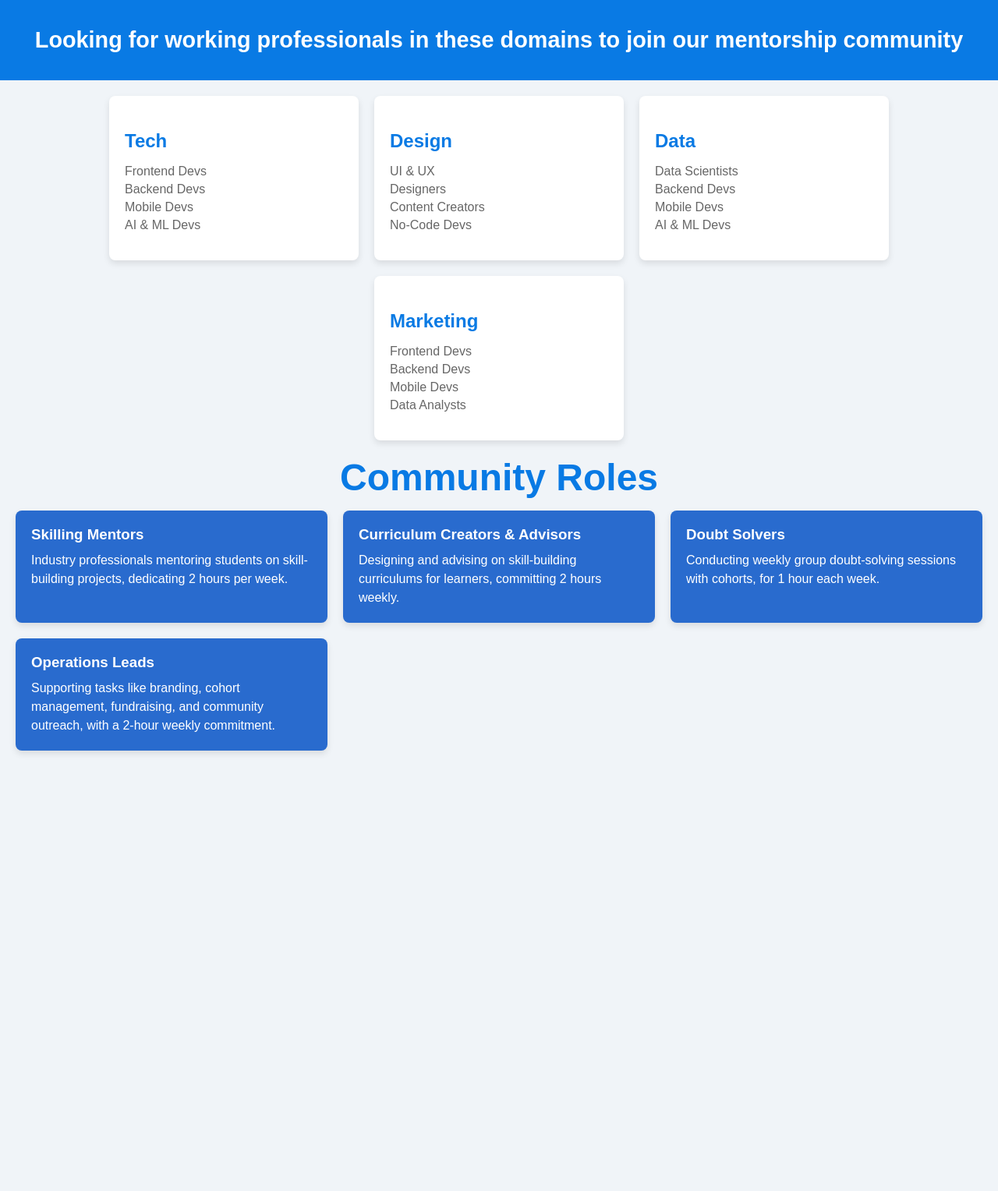
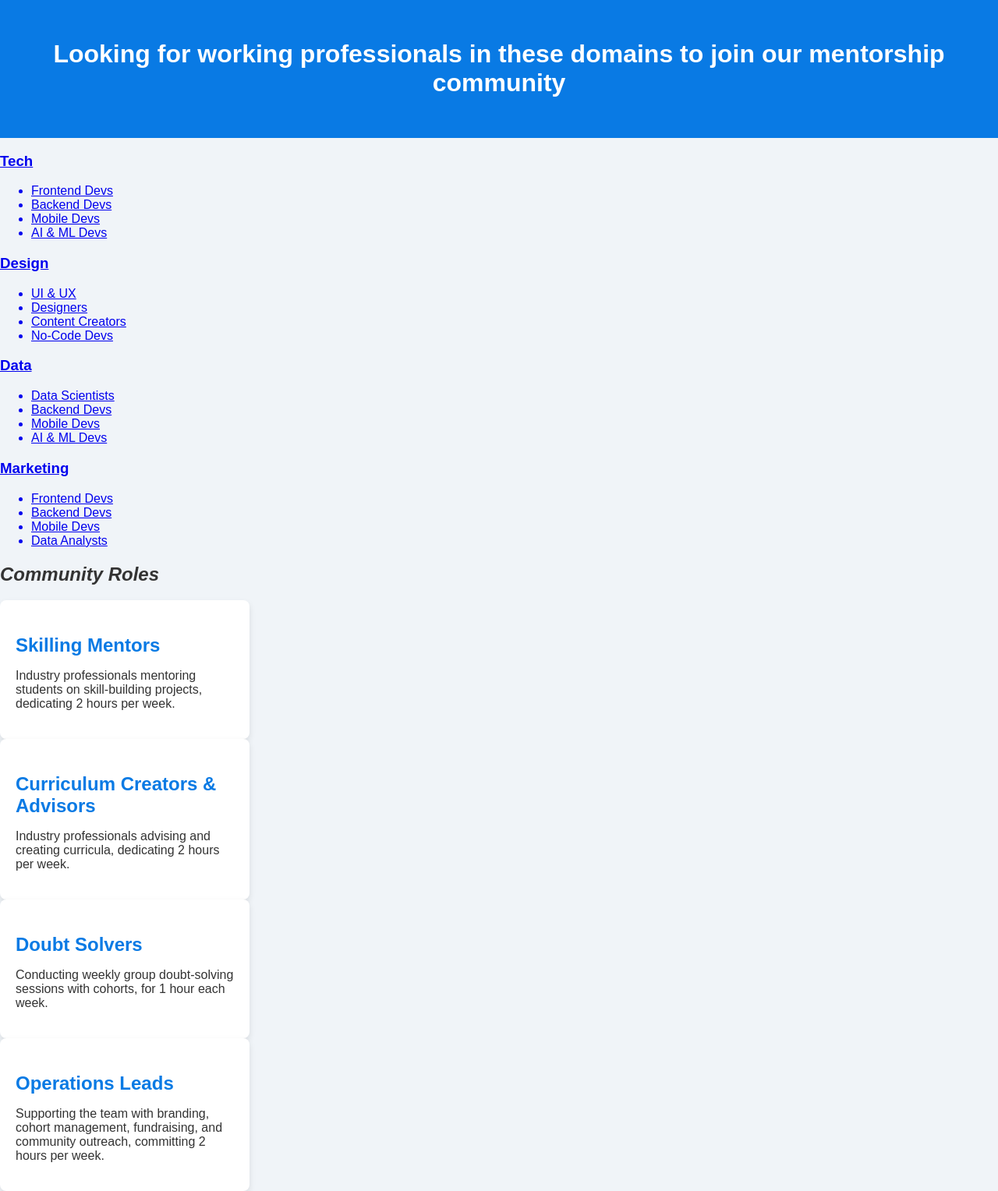
Before and after one commit to saif-alii/Barabari_, a plain HTML site: page index.html in a window 1280 px wide. Shown: the whole page at 78% size. Before the commit the page ends 983 px from the top, so only its background shows below. Drawn offline with Linux system fonts and the light colour scheme.

Commit message:
Update index.html
Updated code

```diff
--- a/index.html
+++ b/index.html
@@ -4,16 +4,18 @@
   <meta charset="UTF-8">
   <meta name="viewport" content="width=device-width, initial-scale=1.0">
   <link rel="stylesheet" href="style.css">
-  <title>Mentorship Community</title>
+  <title>Feature Cards</title>
 </head>
 <body>
   <header>
-    <h1 class="main-title">Looking for working professionals in these domains to join our mentorship community</h1>
+    <h1 class="sen">
+      Looking for working professionals in these domains to join our mentorship community
+    </h1>
   </header>
-  <main class="container">
-    <!-- Feature Cards Section -->
-    <section class="feature-cards">
-      <div class="card">
+
+  <main>
+    <section class="page-contain">
+      <a href="#" class="data-card">
         <h3>Tech</h3>
         <ul>
           <li>Frontend Devs</li>
@@ -21,8 +23,8 @@
           <li>Mobile Devs</li>
           <li>AI & ML Devs</li>
         </ul>
-      </div>
-      <div class="card">
+      </a>
+      <a href="#" class="data-card">
         <h3>Design</h3>
         <ul>
           <li>UI & UX</li>
@@ -30,8 +32,8 @@
           <li>Content Creators</li>
           <li>No-Code Devs</li>
         </ul>
-      </div>
-      <div class="card">
+      </a>
+      <a href="#" class="data-card">
         <h3>Data</h3>
         <ul>
           <li>Data Scientists</li>
@@ -39,8 +41,8 @@
           <li>Mobile Devs</li>
           <li>AI & ML Devs</li>
         </ul>
-      </div>
-      <div class="card">
+      </a>
+      <a href="#" class="data-card">
         <h3>Marketing</h3>
         <ul>
           <li>Frontend Devs</li>
@@ -48,31 +50,38 @@
           <li>Mobile Devs</li>
           <li>Data Analysts</li>
         </ul>
-      </div>
+      </a>
     </section>
 
-    <!-- Community Roles Heading -->
-    <section class="community-heading">
-      <h2 class="section-title">Community Roles</h2>
-    </section>
-
-    <!-- Role Cards Section -->
-    <section class="role-cards">
-      <div class="role-card">
-        <h3>Skilling Mentors</h3>
-        <p>Industry professionals mentoring students on skill-building projects, dedicating 2 hours per week.</p>
+    <section class="main-container">
+      <div class="heading">
+        <h1 class="heading__title"><i>Community Roles</i></h1>
       </div>
-      <div class="role-card">
-        <h3>Curriculum Creators & Advisors</h3>
-        <p>Designing and advising on skill-building curriculums for learners, committing 2 hours weekly.</p>
-      </div>
-      <div class="role-card">
-        <h3>Doubt Solvers</h3>
-        <p>Conducting weekly group doubt-solving sessions with cohorts, for 1 hour each week.</p>
-      </div>
-      <div class="role-card">
-        <h3>Operations Leads</h3>
-        <p>Supporting tasks like branding, cohort management, fundraising, and community outreach, with a 2-hour weekly commitment.</p>
+      <div class="cards">
+        <div class="card card-1">
+          <h3 class="card__title">Skilling Mentors</h3>
+          <p class="card__description">
+            Industry professionals mentoring students on skill-building projects, dedicating 2 hours per week.
+          </p>
+        </div>
+        <div class="card card-2">
+          <h3 class="card__title">Curriculum Creators & Advisors</h3>
+          <p class="card__description">
+            Industry professionals advising and creating curricula, dedicating 2 hours per week.
+          </p>
+        </div>
+        <div class="card card-3">
+          <h3 class="card__title">Doubt Solvers</h3>
+          <p class="card__description">
+            Conducting weekly group doubt-solving sessions with cohorts, for 1 hour each week.
+          </p>
+        </div>
+        <div class="card card-4">
+          <h3 class="card__title">Operations Leads</h3>
+          <p class="card__description">
+            Supporting the team with branding, cohort management, fundraising, and community outreach, committing 2 hours per week.
+          </p>
+        </div>
       </div>
     </section>
   </main>
```
